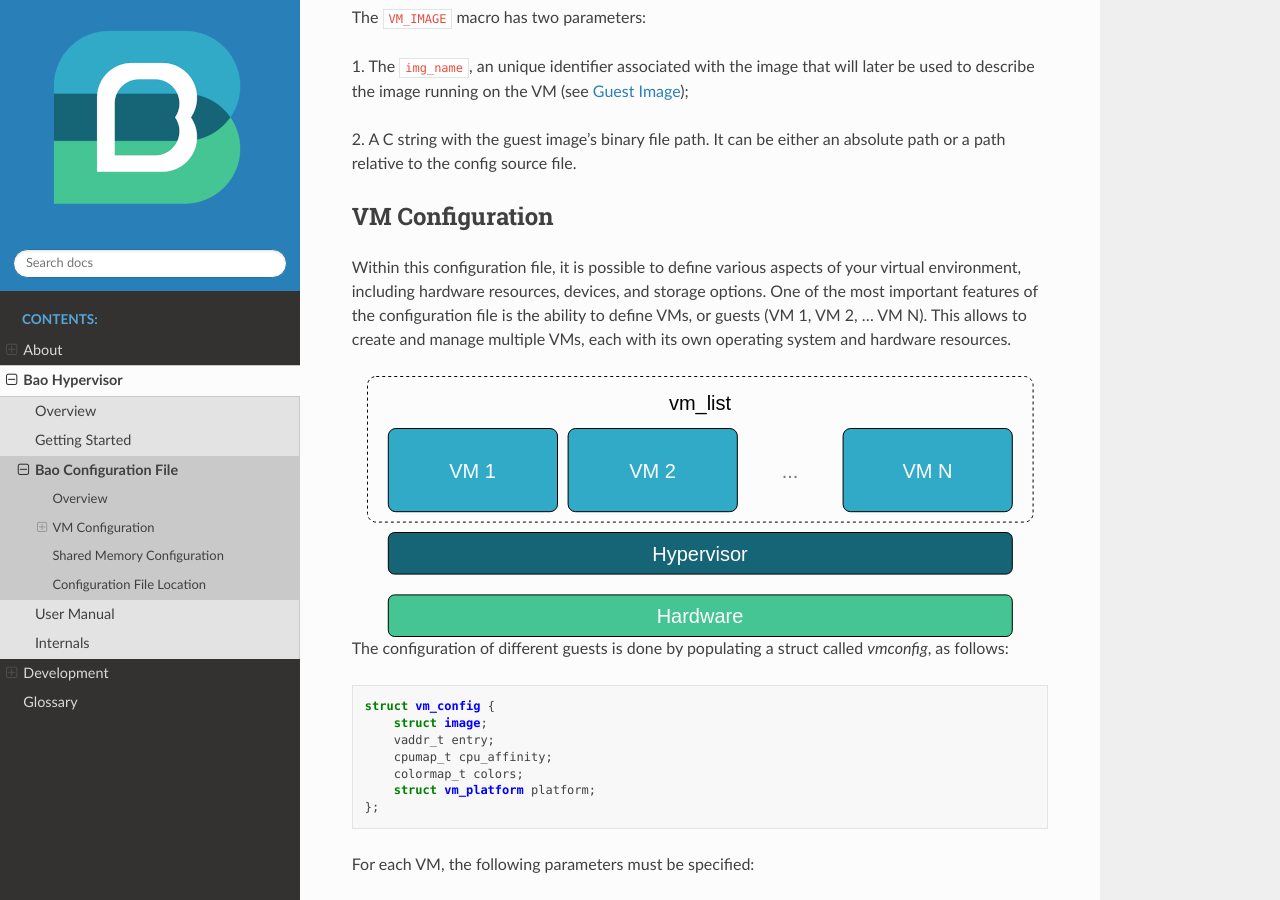
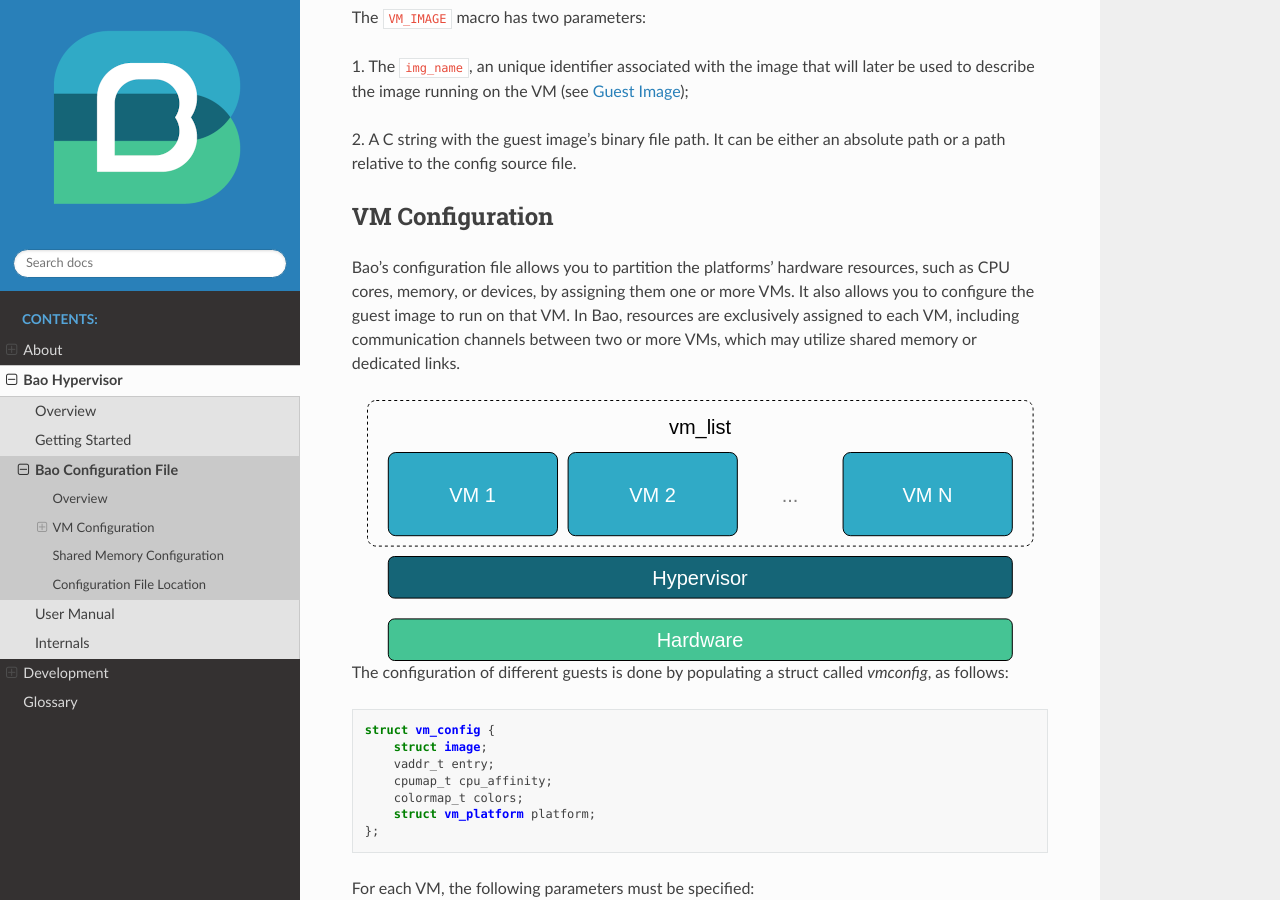
Before and after one commit to bao-project/bao-docs, a Sphinx documentation site: the page built from source/bao_hyp/config.rst, in a window 1280 px wide and 900 px high, scrolled down 1279 px. Built offline with Sphinx 7.4.7 and the Read the Docs theme 2.0.0, drawn with Linux system fonts in a browser that asks for light colours.

Commit message:
fix(vm_config): fix introduction text
Signed-off-by: Diogo21Costa <diogoandreveigacosta@gmail.com>

```diff
--- a/source/bao_hyp/config.rst
+++ b/source/bao_hyp/config.rst
@@ -68,11 +68,10 @@ relative to the config source file.
 VM Configuration
 --------------------
 
-Within this configuration file, it is possible to define various aspects of your virtual
-environment, including hardware resources, devices, and storage options. One of the most important
-features of the configuration file is the ability to define VMs, or guests (VM 1, VM 2, ... VM N).
-This allows to create and manage multiple VMs, each with its own operating system and hardware
-resources.
+Bao's configuration file allows you to partition the platforms' hardware resources, such as CPU
+cores, memory, or devices, by assigning them one or more VMs. It also allows you to configure the
+guest image to run on that VM. In Bao, resources are exclusively assigned to each VM, including
+communication channels between two or more VMs, which may utilize shared memory or dedicated links.
 
 .. figure:: img/guest-config.svg
     :align: center
```
